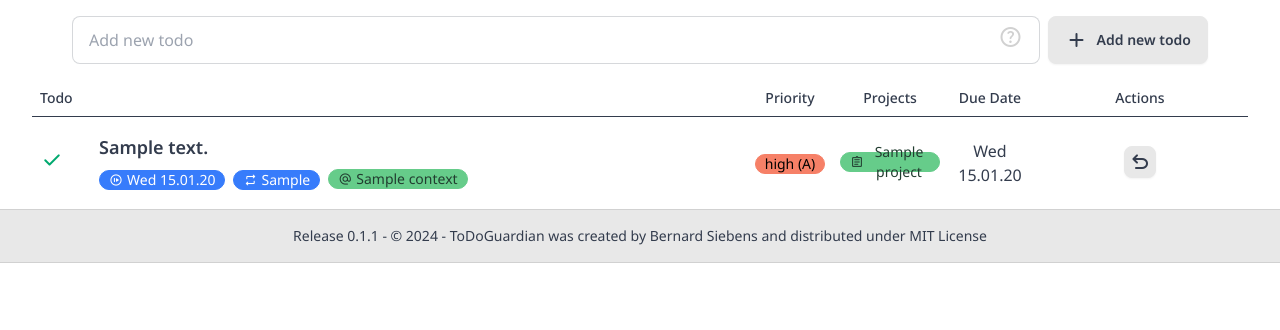
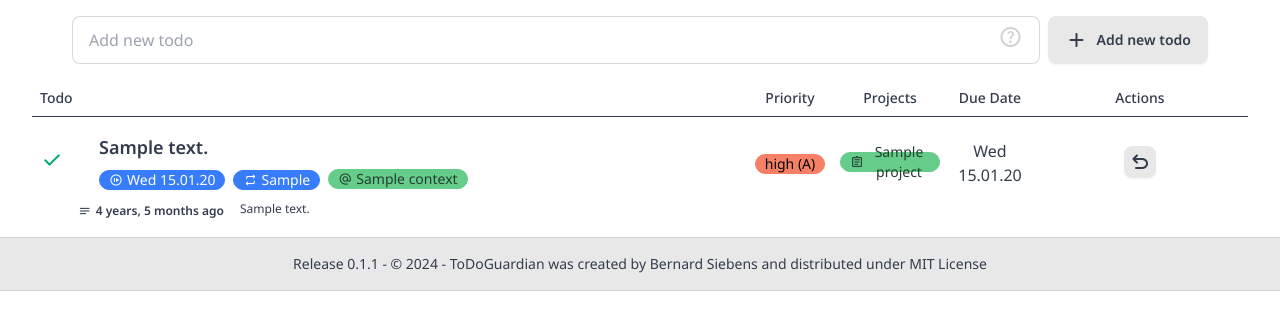
Before and after one commit to bsiebens/todoguardian, a Django app: page / in a window 1280 px wide. Shown: the part 89-419 px from the top of the page. Run offline with Django 5.2, Linux system fonts and the light colour scheme; tables that the repository leaves empty hold one stand-in row (values such as "Sample post"); some libraries are stand-ins or nearby versions.

Commit message:
Enabling viewing of notes on the index page
Signed-off-by: Bernard Siebens <bernard@siebens.org>

```diff
--- a/static/src/output.css
+++ b/static/src/output.css
@@ -2436,6 +2436,10 @@ html{
   grid-column: span 7 / span 7;
 }
 
+.col-start-2{
+  grid-column-start: 2;
+}
+
 .m-4{
   margin: 1rem;
 }
@@ -2479,6 +2483,18 @@ html{
   margin-top: 0.5rem;
 }
 
+.ml-8{
+  margin-left: 2rem;
+}
+
+.ml-12{
+  margin-left: 3rem;
+}
+
+.ml-10{
+  margin-left: 2.5rem;
+}
+
 .block{
   display: block;
 }
@@ -2545,6 +2561,10 @@ html{
 
 .items-center{
   align-items: center;
+}
+
+.justify-end{
+  justify-content: flex-end;
 }
 
 .justify-center{
@@ -2571,6 +2591,10 @@ html{
 
 .gap-y-2{
   row-gap: 0.5rem;
+}
+
+.gap-y-4{
+  row-gap: 1rem;
 }
 
 .divide-y > :not([hidden]) ~ :not([hidden]){
@@ -2649,6 +2673,10 @@ html{
   padding-bottom: 1rem;
 }
 
+.pr-4{
+  padding-right: 1rem;
+}
+
 .text-center{
   text-align: center;
 }
@@ -2666,6 +2694,11 @@ html{
 .text-xl{
   font-size: 1.25rem;
   line-height: 1.75rem;
+}
+
+.text-xs{
+  font-size: 0.75rem;
+  line-height: 1rem;
 }
 
 .font-medium{
--- a/todoguardian/templates/index.html
+++ b/todoguardian/templates/index.html
@@ -172,7 +172,7 @@
                                     {% csrf_token %}
                                     <div class="tooltip" data-tip="Add note">
                                         <button class="btn btn-square btn-sm hover:btn-secondary">
-                                            <span class="material-symbols-rounded">playlist_add</span>
+                                            <span class="material-symbols-rounded">add_notes</span>
                                         </button>
                                     </div>
                                 </form>
@@ -188,6 +188,19 @@
                             {% endif %}
                         </div>
 
+                        {% if todo.annotations.count > 0 %}
+                            <div class="col-span-12 mt-2">
+                                {% for annotation in todo.annotations.all %}
+                                    <div class="grid grid-cols-6 text-xs {% if not forloop.last %}mb-2{% endif %}">
+                                        <div class="font-semibold flex justify-end items-center pr-4">
+                                            <span class="material-symbols-rounded mr-1 text-sm">notes</span>
+                                            {{ annotation.created|naturaltime }}
+                                        </div>
+                                        <div class="col-span-5">{{ annotation.text }}</div>
+                                    </div>
+                                {% endfor %}
+                            </div>
+                        {% endif %}
                         {% comment %} <div class="col-span-12 ml-16 mt-2">
                             <div class="grid grid-cols-6 text-sm">
                                 <div class="font-semibold flex">
```
